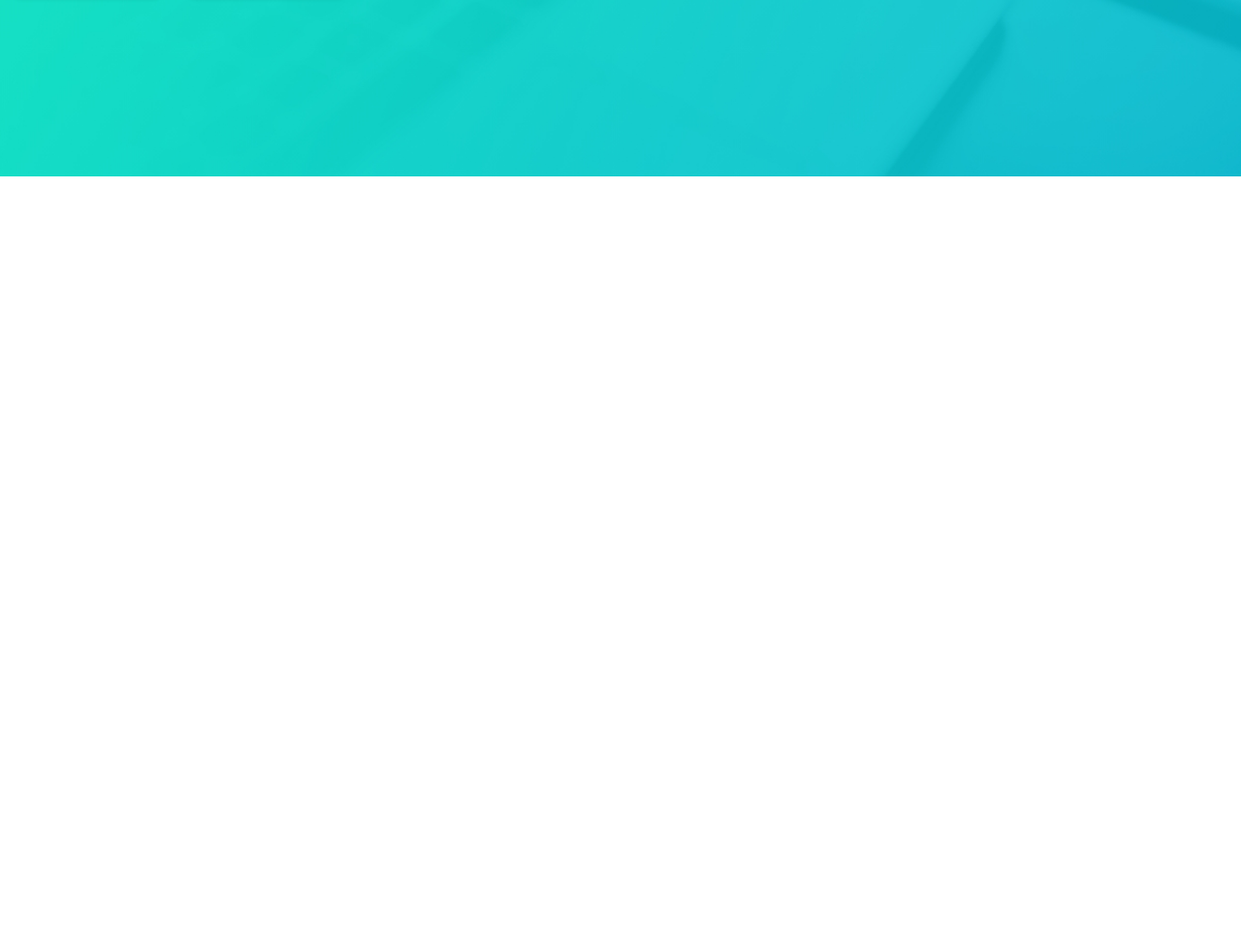
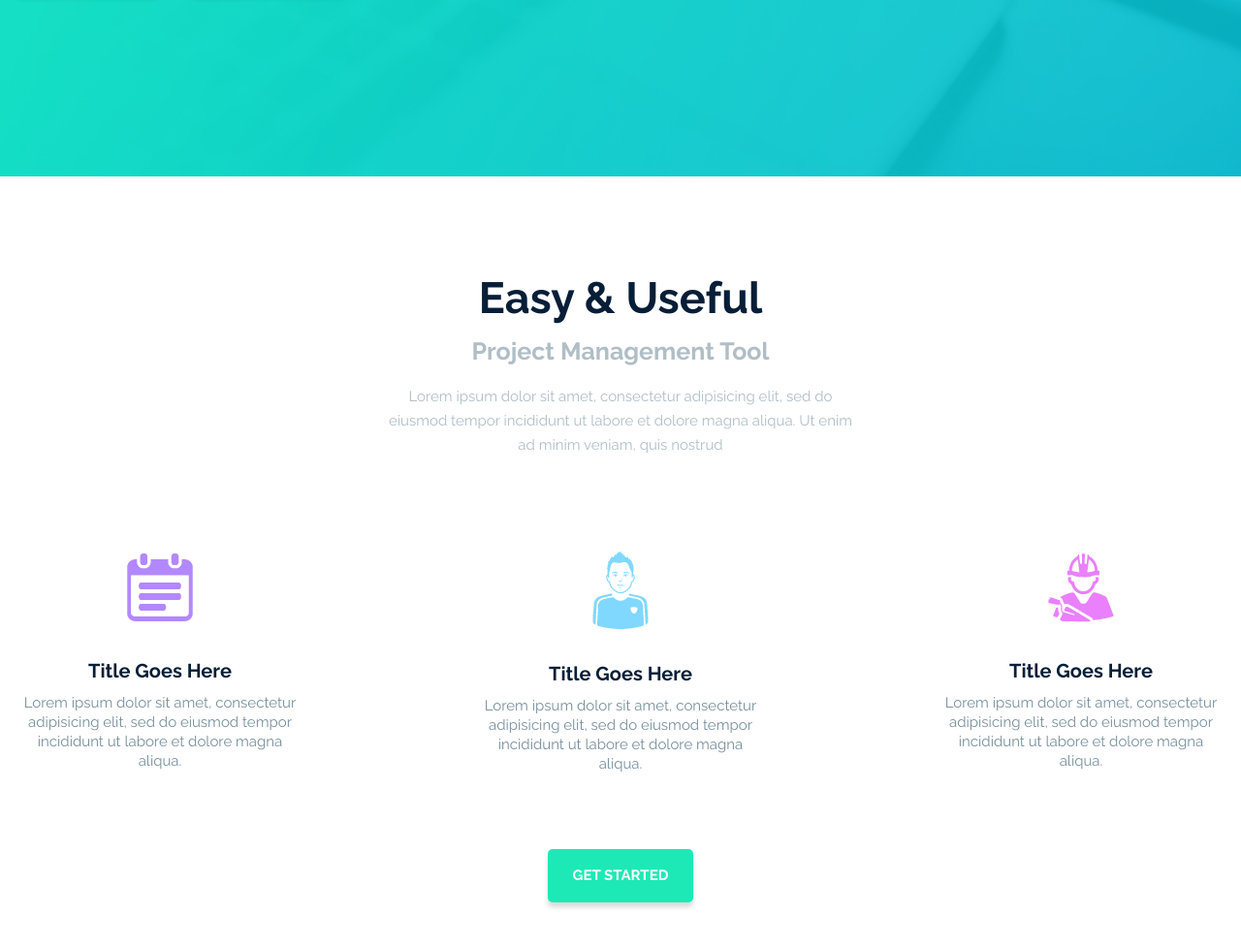
Before and after one commit to rayxxsuzuya/dart, a plain HTML site: page index.html in a window 1280 px wide. Shown: the part 574-1550 px from the top of the page at 97% size. Before the commit the page ends 800 px from the top, so only its background shows below. Drawn offline with nearby package versions, Linux system fonts and the light colour scheme.

Commit message:
tools stylized

```diff
--- a/css/style.css
+++ b/css/style.css
@@ -177,8 +177,8 @@ p {
     background-color: #061e37;
     border: none;
     outline: none;
-	cursor: pointer;
-	top: 36%;
+    cursor: pointer;
+    top: 36%;
 }
 
 .header__play-button::after {
@@ -193,3 +193,101 @@ p {
     top: 81px;
     left: -24px;
 }
+
+.tools {
+    padding: 100px 15px;
+}
+
+.h2-title {
+    text-align: center;
+    color: #061e37;
+    font-family: Raleway;
+    font-size: 45px;
+    font-weight: 600;
+    margin-bottom: 14px;
+}
+
+.tools__title {
+    text-align: center;
+    color: #b0bec5;
+    font-family: Raleway;
+    font-size: 25px;
+    font-weight: 600;
+    margin-bottom: 20px;
+}
+
+.paragraph {
+    text-align: center;
+    color: #b0bec5;
+    font-family: Raleway;
+    font-size: 15px;
+    font-weight: 400;
+    line-height: 25px;
+    padding: 0 30.5%;
+}
+
+.tools__block {
+    margin-top: 97px;
+    display: flex;
+    justify-content: space-between;
+    align-items: center;
+}
+
+.tools__item {
+    text-align: center;
+    margin-bottom: 78px;
+    width: 24%;
+}
+
+.tools__icon {
+    display: block;
+    margin-left: auto;
+    margin-right: auto;
+
+}
+
+
+.tools__span {
+    color: #061e37;
+    font-family: Raleway;
+    font-size: 20px;
+    font-weight: 600;
+    margin-bottom: 11px;
+}
+
+.tools__description {
+    color: #78909c;
+    font-family: Raleway;
+    font-size: 15px;
+    font-weight: 400;
+    line-height: 20px;
+}
+
+.tools-icon-1 {
+    margin-bottom: 40px;
+}
+
+.tools-icon-2 {
+    margin-bottom: 35px;
+}
+
+.tools-icon-3 {
+    margin-bottom: 39px;
+}
+
+.tools__button {
+    border: none;
+    cursor: pointer;
+    color: #ffffff;
+    font-family: Raleway;
+    font-size: 15px;
+    font-weight: 700;
+    text-transform: uppercase;
+    box-shadow: 0 5px 5px rgba(0, 0, 0, 0.15);
+    border-radius: 5px;
+    background-color: #1de9b6;
+    width: 150px;
+    height: 55px;
+    display: block;
+    margin: 0 auto;
+}
--- a/index.html
+++ b/index.html
@@ -41,5 +41,30 @@
 			</div>
 		</div>
 	</header>
+	<section class="tools">
+		<div class="container">
+			<h2 class="h2-title">Easy & Useful</h2>
+			<h3 class="tools__title">Project Management Tool</h3>
+			<p class="paragraph">Lorem ipsum dolor sit amet, consectetur adipisicing elit, sed do eiusmod tempor incididunt ut labore et dolore magna aliqua. Ut enim ad minim veniam, quis nostrud</p>
+			<div class="tools__block">
+				<div class="tools__item">
+					<img src="img/tools-icon-1.png" alt="" class="tools__icon tools-icon-1">
+					<h4 class="tools__span">Title Goes Here</h4>
+					<p class="tools__description">Lorem ipsum dolor sit amet, consectetur adipisicing elit, sed do eiusmod tempor incididunt ut labore et dolore magna aliqua.</p>
+				</div>
+				<div class="tools__item">
+					<img src="img/tools-icon-2.png" alt="" class="tools__icon tools-icon-2">
+					<h4 class="tools__span">Title Goes Here</h4>
+					<p class="tools__description">Lorem ipsum dolor sit amet, consectetur adipisicing elit, sed do eiusmod tempor incididunt ut labore et dolore magna aliqua.</p>
+				</div>
+				<div class="tools__item">
+					<img src="img/tools-icon-3.png" alt="" class="tools__icon tools-icon-3">
+					<h4 class="tools__span">Title Goes Here</h4>
+					<p class="tools__description">Lorem ipsum dolor sit amet, consectetur adipisicing elit, sed do eiusmod tempor incididunt ut labore et dolore magna aliqua.</p>
+				</div>
+			</div>
+			<button class="tools__button">Get started</button>
+		</div>
+	</section>
 </body>
 </html>
```
